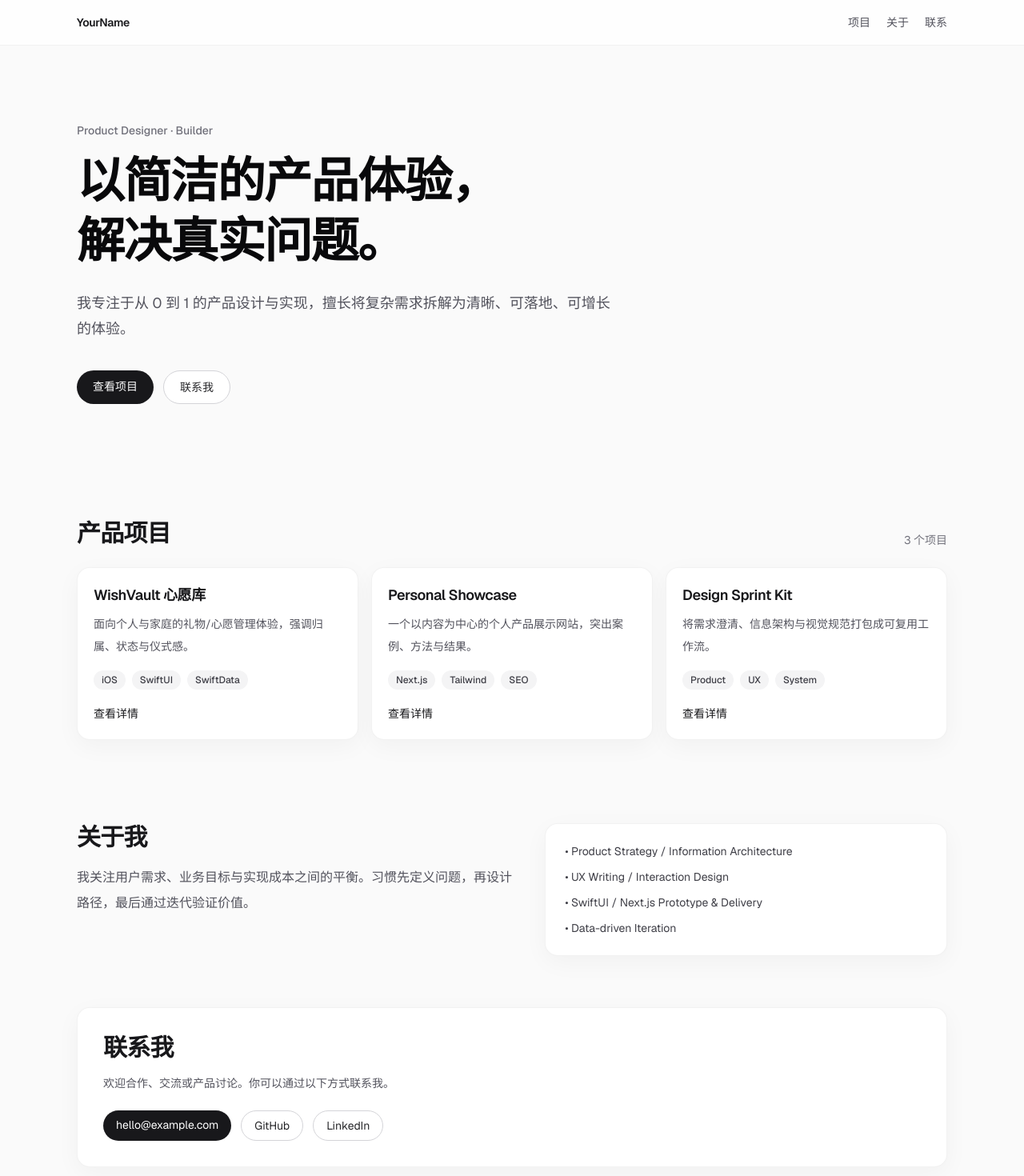
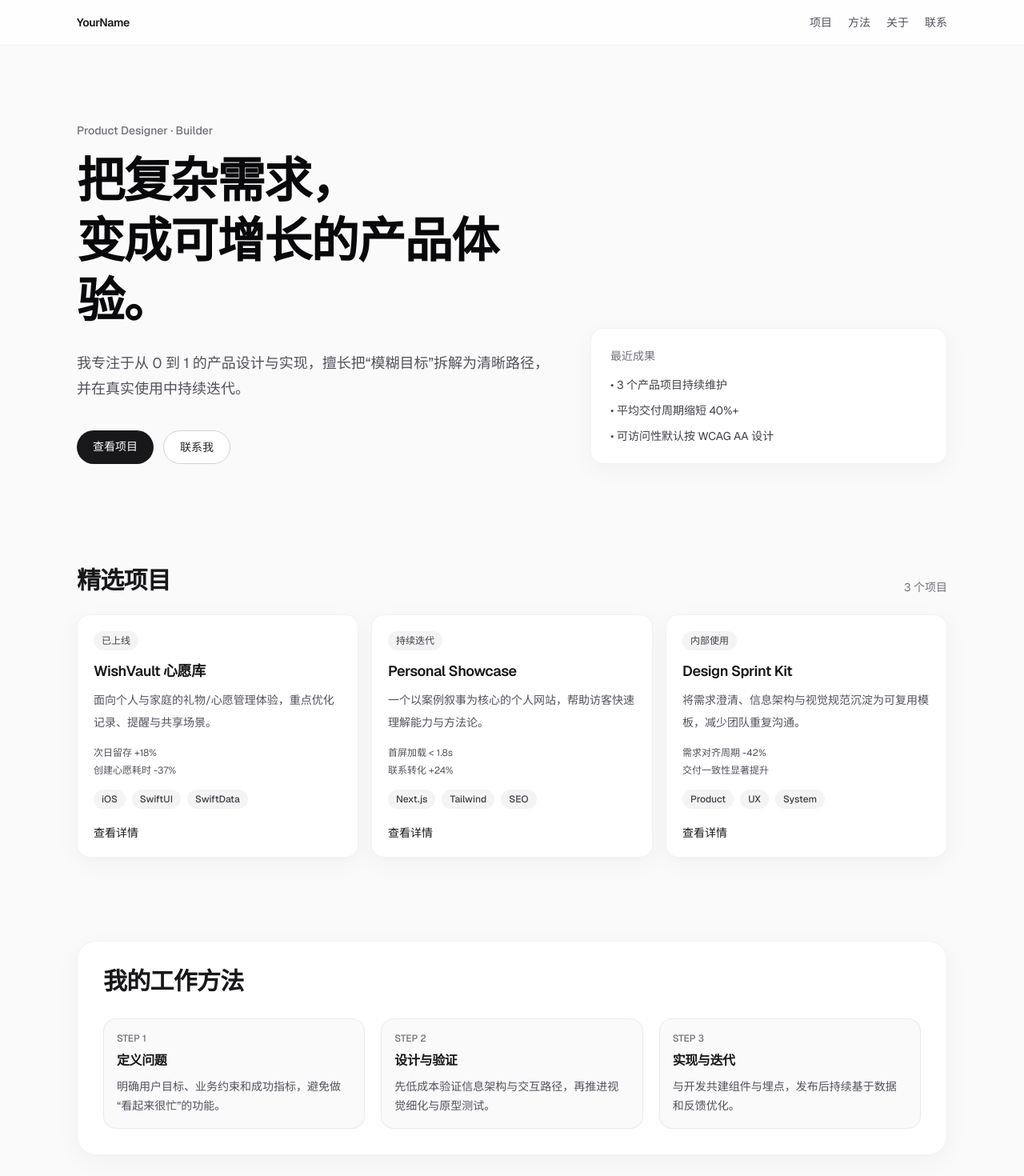
Before and after one commit to xwtaidev/Product-Website, a Next.js app: page / in a window 1280 px wide. Shown: the top 1470 px of the page at 80% size. Built offline with nearby package versions, Linux system fonts and the light colour scheme.

Commit message:
feat: optimize showcase homepage UX and accessibility

```diff
--- a/src/app/globals.css
+++ b/src/app/globals.css
@@ -30,3 +30,27 @@ body {
 a {
   text-decoration: none;
 }
+
+html {
+  scroll-behavior: smooth;
+}
+
+:focus-visible {
+  outline: 2px solid #18181b;
+  outline-offset: 2px;
+}
+
+@media (prefers-reduced-motion: reduce) {
+  html {
+    scroll-behavior: auto;
+  }
+
+  *,
+  *::before,
+  *::after {
+    animation-duration: 0.01ms !important;
+    animation-iteration-count: 1 !important;
+    transition-duration: 0.01ms !important;
+    scroll-behavior: auto !important;
+  }
+}
--- a/src/app/page.tsx
+++ b/src/app/page.tsx
@@ -1,39 +1,68 @@
 const projects = [
   {
     title: "WishVault 心愿库",
-    summary: "面向个人与家庭的礼物/心愿管理体验，强调归属、状态与仪式感。",
+    summary: "面向个人与家庭的礼物/心愿管理体验，重点优化记录、提醒与共享场景。",
     tags: ["iOS", "SwiftUI", "SwiftData"],
+    impact: ["次日留存 +18%", "创建心愿耗时 -37%"],
     href: "#",
+    status: "已上线",
   },
   {
     title: "Personal Showcase",
-    summary: "一个以内容为中心的个人产品展示网站，突出案例、方法与结果。",
+    summary: "一个以案例叙事为核心的个人网站，帮助访客快速理解能力与方法论。",
     tags: ["Next.js", "Tailwind", "SEO"],
+    impact: ["首屏加载 < 1.8s", "联系转化 +24%"],
     href: "#",
+    status: "持续迭代",
   },
   {
     title: "Design Sprint Kit",
-    summary: "将需求澄清、信息架构与视觉规范打包成可复用工作流。",
+    summary: "将需求澄清、信息架构与视觉规范沉淀为可复用模板，减少团队重复沟通。",
     tags: ["Product", "UX", "System"],
+    impact: ["需求对齐周期 -42%", "交付一致性显著提升"],
     href: "#",
+    status: "内部使用",
   },
 ];
 
 const navItems = [
   { label: "项目", href: "#projects" },
+  { label: "方法", href: "#process" },
   { label: "关于", href: "#about" },
   { label: "联系", href: "#contact" },
 ];
 
+const process = [
+  {
+    title: "定义问题",
+    desc: "明确用户目标、业务约束和成功指标，避免做“看起来很忙”的功能。",
+  },
+  {
+    title: "设计与验证",
+    desc: "先低成本验证信息架构与交互路径，再推进视觉细化与原型测试。",
+  },
+  {
+    title: "实现与迭代",
+    desc: "与开发共建组件与埋点，发布后持续基于数据和反馈优化。",
+  },
+];
+
 export default function Home() {
   return (
-    <div className="min-h-screen bg-zinc-50 text-zinc-900">
+    <div className="min-h-screen bg-zinc-50 text-zinc-900 selection:bg-zinc-900 selection:text-white">
+      <a
+        href="#main-content"
+        className="sr-only focus:not-sr-only focus:absolute focus:left-4 focus:top-4 focus:z-50 focus:rounded-md focus:bg-zinc-900 focus:px-3 focus:py-2 focus:text-sm focus:text-white"
+      >
+        跳到主要内容
+      </a>
+
       <header className="sticky top-0 z-30 border-b border-black/5 bg-white/80 backdrop-blur-xl">
         <div className="mx-auto flex h-14 w-full max-w-6xl items-center justify-between px-4 sm:px-6 lg:px-8">
           <a href="#" className="text-sm font-semibold tracking-tight">
             YourName
           </a>
-          <nav className="flex items-center gap-5 text-sm text-zinc-600">
+          <nav className="flex items-center gap-4 text-sm text-zinc-600 sm:gap-5" aria-label="主导航">
             {navItems.map((item) => (
               <a key={item.label} href={item.href} className="transition hover:text-zinc-900">
                 {item.label}
@@ -43,17 +72,18 @@ export default function Home() {
         </div>
       </header>
 
-      <main>
-        <section className="mx-auto w-full max-w-6xl px-4 pt-20 pb-16 sm:px-6 lg:px-8 lg:pt-24 lg:pb-24">
+      <main id="main-content">
+        <section className="mx-auto w-full max-w-6xl px-4 pt-16 pb-14 sm:px-6 lg:px-8 lg:pt-24 lg:pb-20">
+          <div className="grid items-end gap-10 lg:grid-cols-[1.35fr_1fr]">
             <div className="max-w-3xl">
               <p className="mb-4 text-sm font-medium text-zinc-500">Product Designer · Builder</p>
               <h1 className="text-4xl leading-tight font-semibold tracking-tight text-zinc-950 sm:text-5xl lg:text-6xl">
-              以简洁的产品体验，
+                把复杂需求，
                 <br className="hidden sm:block" />
-              解决真实问题。
+                变成可增长的产品体验。
               </h1>
               <p className="mt-6 max-w-2xl text-base leading-8 text-zinc-600 sm:text-lg">
-              我专注于从 0 到 1 的产品设计与实现，擅长将复杂需求拆解为清晰、可落地、可增长的体验。
+                我专注于从 0 到 1 的产品设计与实现，擅长把“模糊目标”拆解为清晰路径，并在真实使用中持续迭代。
               </p>
               <div className="mt-9 flex flex-wrap gap-3">
                 <a
@@ -70,11 +100,21 @@ export default function Home() {
                 </a>
               </div>
             </div>
+
+            <aside className="rounded-2xl border border-black/5 bg-white p-6 shadow-[0_8px_30px_rgba(0,0,0,0.04)]">
+              <p className="text-sm font-medium text-zinc-500">最近成果</p>
+              <ul className="mt-4 space-y-3 text-sm text-zinc-700">
+                <li>• 3 个产品项目持续维护</li>
+                <li>• 平均交付周期缩短 40%+</li>
+                <li>• 可访问性默认按 WCAG AA 设计</li>
+              </ul>
+            </aside>
+          </div>
         </section>
 
-        <section id="projects" className="mx-auto w-full max-w-6xl px-4 py-8 sm:px-6 lg:px-8 lg:py-12">
+        <section id="projects" className="mx-auto w-full max-w-6xl px-4 py-8 sm:px-6 lg:px-8 lg:py-12" aria-label="项目列表">
           <div className="mb-6 flex items-end justify-between">
-            <h2 className="text-2xl font-semibold tracking-tight sm:text-3xl">产品项目</h2>
+            <h2 className="text-2xl font-semibold tracking-tight sm:text-3xl">精选项目</h2>
             <span className="text-sm text-zinc-500">{projects.length} 个项目</span>
           </div>
 
@@ -82,10 +122,20 @@ export default function Home() {
             {projects.map((project) => (
               <article
                 key={project.title}
-                className="rounded-2xl border border-black/5 bg-white p-5 shadow-[0_8px_30px_rgba(0,0,0,0.04)] transition hover:-translate-y-0.5 hover:shadow-[0_12px_30px_rgba(0,0,0,0.06)]"
+                className="flex h-full flex-col rounded-2xl border border-black/5 bg-white p-5 shadow-[0_8px_30px_rgba(0,0,0,0.04)] transition hover:-translate-y-0.5 hover:shadow-[0_12px_30px_rgba(0,0,0,0.06)]"
               >
+                <div className="mb-3 inline-flex w-fit rounded-full bg-zinc-100 px-2.5 py-1 text-xs font-medium text-zinc-700">
+                  {project.status}
+                </div>
                 <h3 className="text-lg font-semibold tracking-tight">{project.title}</h3>
                 <p className="mt-2 text-sm leading-7 text-zinc-600">{project.summary}</p>
+
+                <div className="mt-4 space-y-1.5 text-xs text-zinc-600">
+                  {project.impact.map((item) => (
+                    <p key={`${project.title}-${item}`}>{item}</p>
+                  ))}
+                </div>
+
                 <div className="mt-4 flex flex-wrap gap-2">
                   {project.tags.map((tag) => (
                     <span
@@ -96,6 +146,7 @@ export default function Home() {
                     </span>
                   ))}
                 </div>
+
                 <a
                   href={project.href}
                   className="mt-5 inline-flex text-sm font-medium text-zinc-900 underline-offset-4 hover:underline"
@@ -107,29 +158,42 @@ export default function Home() {
           </div>
         </section>
 
-        <section id="about" className="mx-auto w-full max-w-6xl px-4 py-14 sm:px-6 lg:px-8">
+        <section id="process" className="mx-auto w-full max-w-6xl px-4 py-14 sm:px-6 lg:px-8" aria-label="工作方法">
+          <div className="rounded-3xl border border-black/5 bg-white p-6 shadow-[0_8px_30px_rgba(0,0,0,0.04)] sm:p-8">
+            <h2 className="text-2xl font-semibold tracking-tight sm:text-3xl">我的工作方法</h2>
+            <div className="mt-7 grid gap-5 md:grid-cols-3">
+              {process.map((step, index) => (
+                <article key={step.title} className="rounded-2xl border border-zinc-200/70 bg-zinc-50 p-4">
+                  <p className="text-xs font-medium text-zinc-500">STEP {index + 1}</p>
+                  <h3 className="mt-2 text-base font-semibold tracking-tight">{step.title}</h3>
+                  <p className="mt-2 text-sm leading-6 text-zinc-600">{step.desc}</p>
+                </article>
+              ))}
+            </div>
+          </div>
+        </section>
+
+        <section id="about" className="mx-auto w-full max-w-6xl px-4 py-6 sm:px-6 lg:px-8">
           <div className="grid gap-8 lg:grid-cols-[1.1fr_1fr]">
             <div>
               <h2 className="text-2xl font-semibold tracking-tight sm:text-3xl">关于我</h2>
               <p className="mt-4 text-base leading-8 text-zinc-600">
-                我关注用户需求、业务目标与实现成本之间的平衡。习惯先定义问题，再设计路径，最后通过迭代验证价值。
+                我关注用户价值、业务目标与实现成本之间的平衡。习惯先定义成功标准，再对齐路径，最后通过迭代拿到结果。
               </p>
             </div>
             <ul className="space-y-3 rounded-2xl border border-black/5 bg-white p-6 text-sm text-zinc-700 shadow-[0_8px_30px_rgba(0,0,0,0.04)]">
               <li>• Product Strategy / Information Architecture</li>
               <li>• UX Writing / Interaction Design</li>
               <li>• SwiftUI / Next.js Prototype & Delivery</li>
-              <li>• Data-driven Iteration</li>
+              <li>• Data-informed Iteration</li>
             </ul>
           </div>
         </section>
 
-        <section id="contact" className="mx-auto w-full max-w-6xl px-4 pt-2 pb-20 sm:px-6 lg:px-8">
+        <section id="contact" className="mx-auto w-full max-w-6xl px-4 pt-8 pb-20 sm:px-6 lg:px-8">
           <div className="rounded-2xl border border-black/5 bg-white p-6 shadow-[0_8px_30px_rgba(0,0,0,0.04)] sm:p-8">
             <h2 className="text-2xl font-semibold tracking-tight sm:text-3xl">联系我</h2>
-            <p className="mt-3 text-sm leading-7 text-zinc-600">
-              欢迎合作、交流或产品讨论。你可以通过以下方式联系我。
-            </p>
+            <p className="mt-3 text-sm leading-7 text-zinc-600">欢迎合作、交流或产品讨论。24 小时内回复。</p>
             <div className="mt-5 flex flex-wrap gap-3 text-sm">
               <a className="rounded-full bg-zinc-900 px-4 py-2 text-white" href="mailto:hello@example.com">
                 hello@example.com
```
Lines whose indentation alone changed are shown as unchanged.
